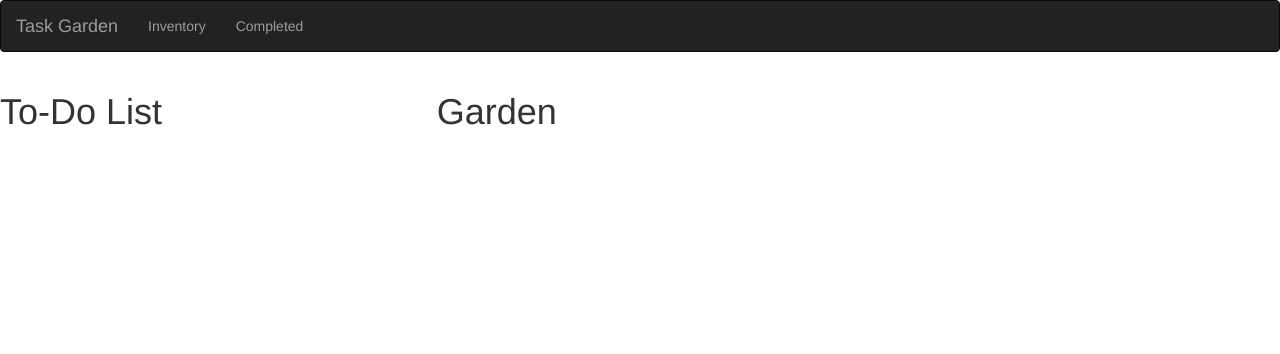
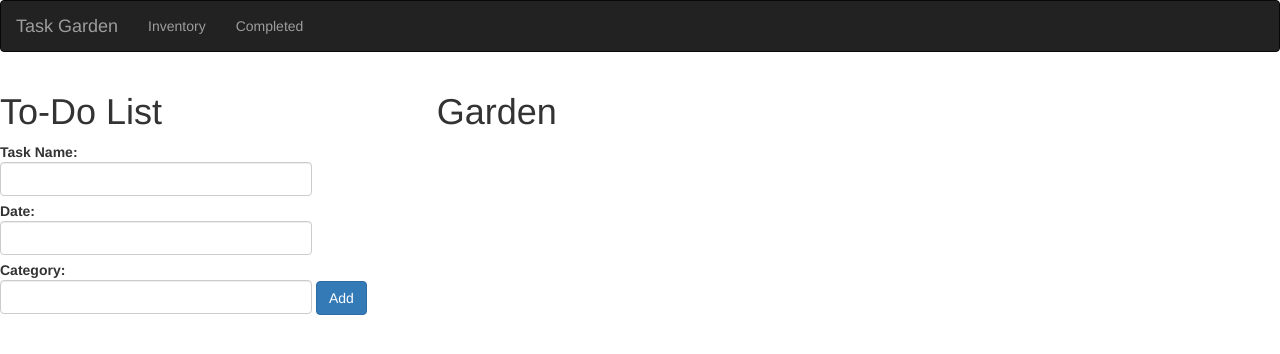
Before and after one commit to IWU-CS253/Task-Garden, a Flask app: page / in a window 1280 px wide. Shown: the top 354 px of the page. Run offline with Flask 3, Linux system fonts and the light colour scheme; data that the repository does not hold is empty; some libraries are stand-ins or nearby versions.

Commit message:
Added a way to add tasks

```diff
--- a/Templates/index.html
+++ b/Templates/index.html
@@ -6,6 +6,22 @@
             <h1>
                 To-Do List
             </h1>
+
+                <form action="{{ url_for('add_task') }}" method="post" class="add-entry">
+                    <label>Task Name:
+                        <input type="text" size="30" name="task_name" class="form-control">
+                    </label>
+                    <label>Date:
+                        <input type="text" size="30" name="task_date" class="form-control">
+                    </label>
+                    <label>Category:
+                        <input type="text" size="30" name="task_category" class="form-control">
+                    </label>
+                    <input hidden name="task_status" value="false">
+                    <input hidden name="user_id" value="1">
+                    <input type="submit" value="Add" class="btn btn-primary">
+                </form>
+
             <ul class="list-group">
                 {%for i in task%}
                     <li class="list-group-item">
--- a/app.py
+++ b/app.py
@@ -37,7 +37,8 @@ def get_db():
 @app.route('/')
 def index():
     db = get_db()
-    task = db.execute('select task_name, task_date, task_category, task_status from task')
+    user_id = session.get('1')
+    task = db.execute('Select * from task where user_id = ? Order by task_date DESC', "1").fetchall()
     return render_template('index.html', task=task)
 
 def view_task_list():
@@ -59,12 +60,12 @@ def close_db(error):
 @app.route('/add_task', methods=['POST'])
 def add_task():
     db = get_db()
-    db.execute('insert into task (task_name, task_date, task_category, task_status) values (?, ?, ?, ?)',
-               [request.form['task_name'], request.form['task_date'], request.form['task_category'], request.form["task_status"]])
+    db.execute('insert into task (user_id, task_name, task_date, task_category, task_status) values (?, ?, ?, ?, ?)',
+               [request.form['user_id'], request.form['task_name'], request.form['task_date'], request.form['task_category'], request.form["task_status"]])
     db.commit()
 
     flash('Sucessfully added task!')
-    return redirect(url_for['index'])
+    return redirect(url_for('index'))
 
 @app.route('/complete_task', methods=['POST'])
 def complete_task():
```
